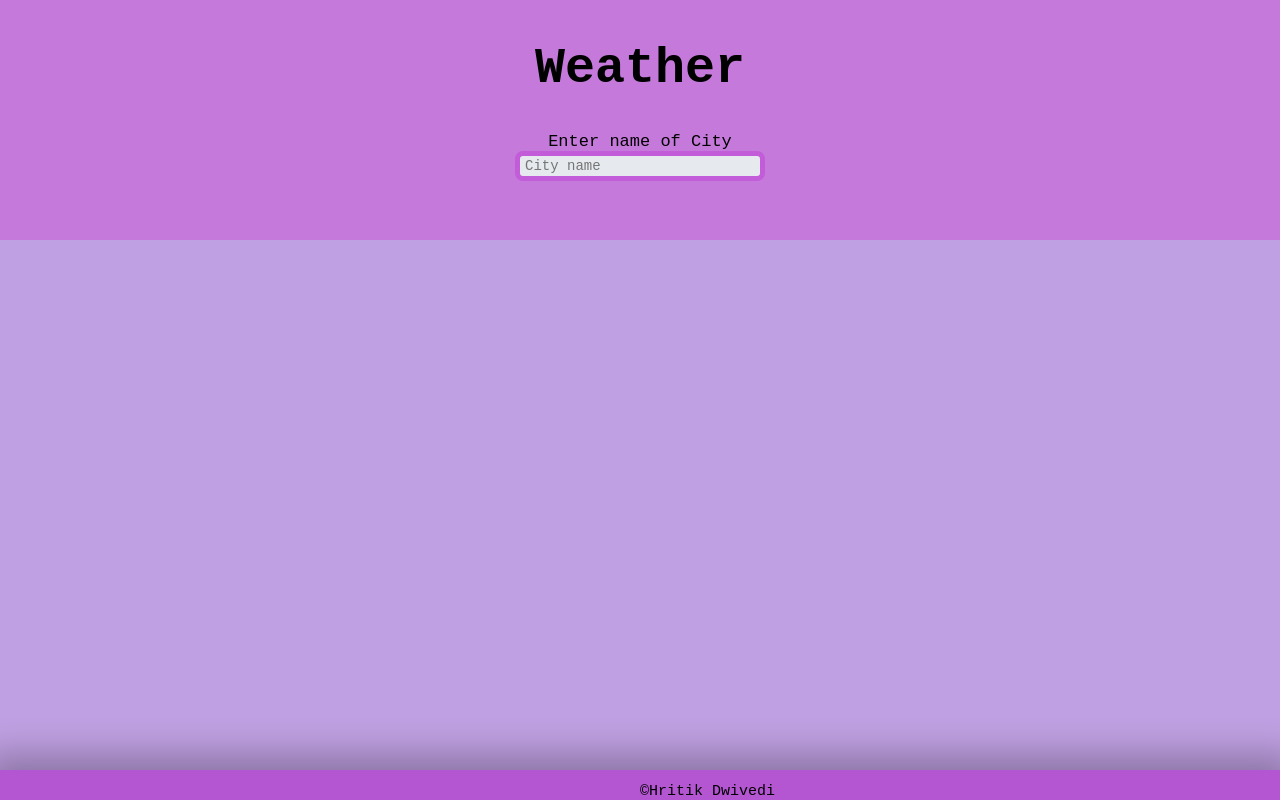
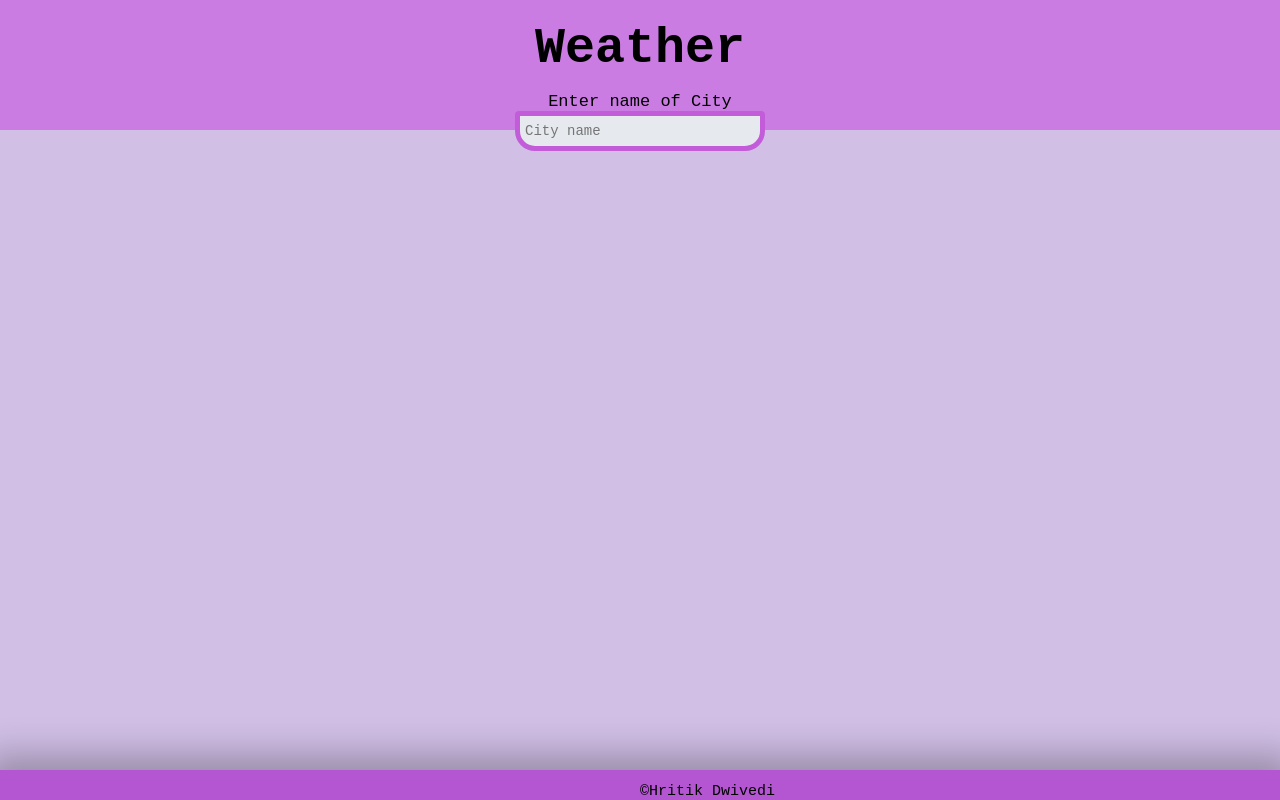
Before and after one commit to hritikrommie/Weather-forecast, a plain HTML site: page index.html in a window 1280 px wide. Drawn offline with Linux system fonts and the light colour scheme.

Commit message:
changing style

```diff
--- a/style.css
+++ b/style.css
@@ -4,21 +4,22 @@
     padding: 0;
 }
 body{
-    background: rgb(191, 160, 226);
+    background: rgb(209, 191, 230);
 }
 .container{
     width: 100%;
     margin: 0 auto;
 }
 .header{
-    background: rgb(196, 121, 219);
+    background: rgb(202, 124, 226);
     text-align: center;
-    height: 200px;
-    padding-top: 40px;
+    height: 110px;
+    padding-top: 20px;
+
 }
 .header h2{
     font-size: 50px;
-    margin-bottom: 35px;
+    margin-bottom: 15px;
 }
 .form-control label{
     display: block;
@@ -28,18 +29,20 @@ body{
 .form-control input{
     border: none;
     width: 250px;
-    height: 30px;
+    height: 40px;
     padding: 5px;
     background: rgb(230, 234, 238);
     border: 5px solid rgb(195, 92, 216);
-    border-radius: 8px;
+    border-radius: 4px;
+    border-bottom-left-radius: 20px;
+    border-bottom-right-radius: 20px;
     font-size: 14px;
 }
 .card{
     box-shadow: 0px 0px 36px 15px rgba(0, 0, 0, 0.28);
     width: 400px;
     margin: 0 auto;
-    margin-top: 100px;
+    margin-top: 50px;
     border-radius: 10px;
     display: none;
     max-width: 400px;
```
